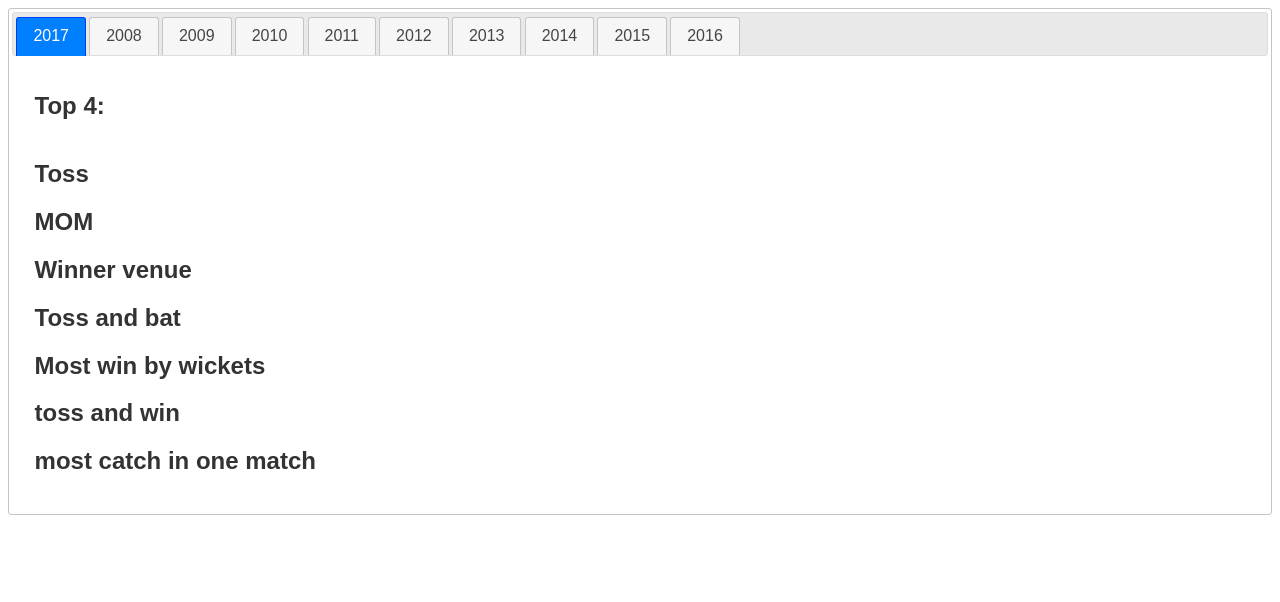
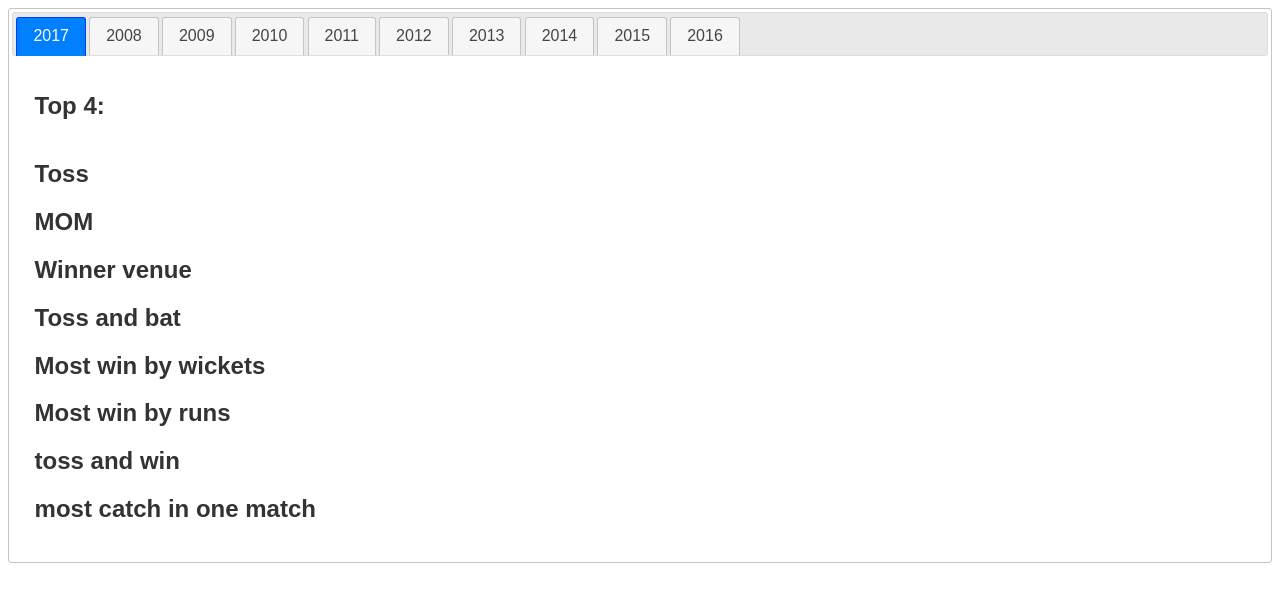
Before and after one commit to ebin123456/project-test, a Django app: page / in a window 1280 px wide. Shown: the top 602 px of the page. Run offline with Django 3.2, Linux system fonts and the light colour scheme; data that the repository does not hold is empty; some libraries are stand-ins or nearby versions.

Commit message:
persentage

```diff
--- a/ipl/templates/ipl/index.html
+++ b/ipl/templates/ipl/index.html
@@ -40,6 +40,9 @@
 
          <div>
          <h2>Most win by wickets </h2> <div class="win_by_wickets"></div>
+         </div>
+          <div>
+         <h2>Most win by runs </h2> <div class="win_by_runs"></div>
          </div>
 
          <div>
@@ -99,6 +102,7 @@
 	            $("#"+year+" .toss_and_bat").html(data["data"]["toss_and_bat"]);
 
 	            $("#"+year+" .win_by_wickets").html(data["data"]["win_by_wickets"]);
+              $("#"+year+" .win_by_runs").html(data["data"]["win_by_runs"]);
 
 	            $("#"+year+" .toss_and_win").html(data["data"]["toss_and_win"]);
 
```
